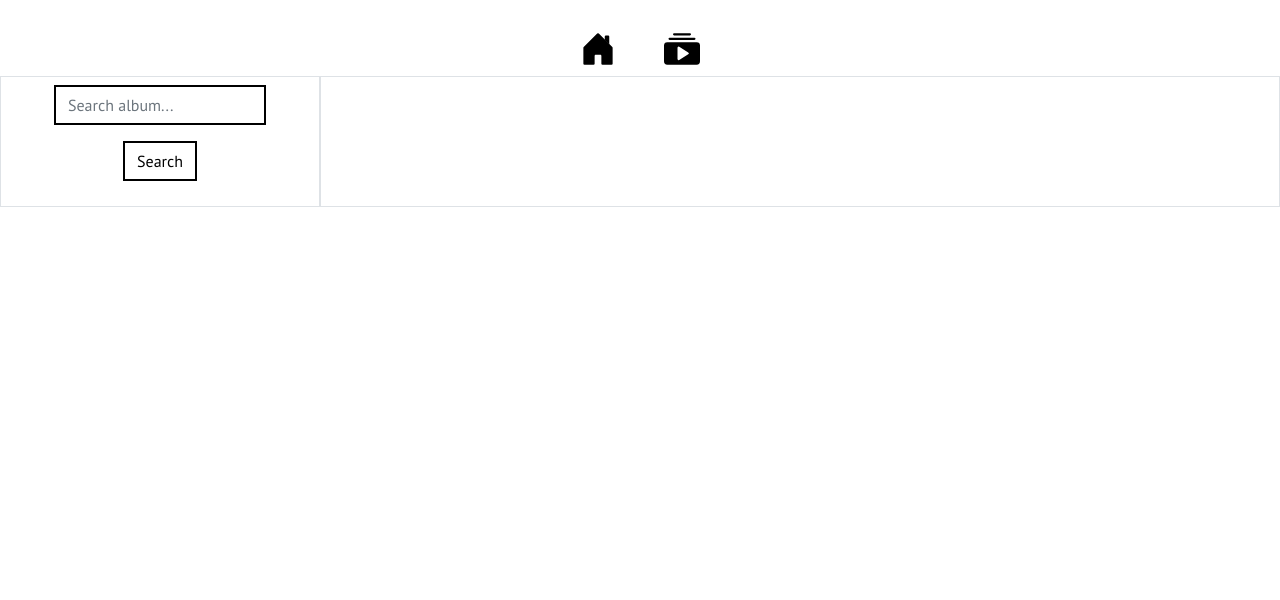
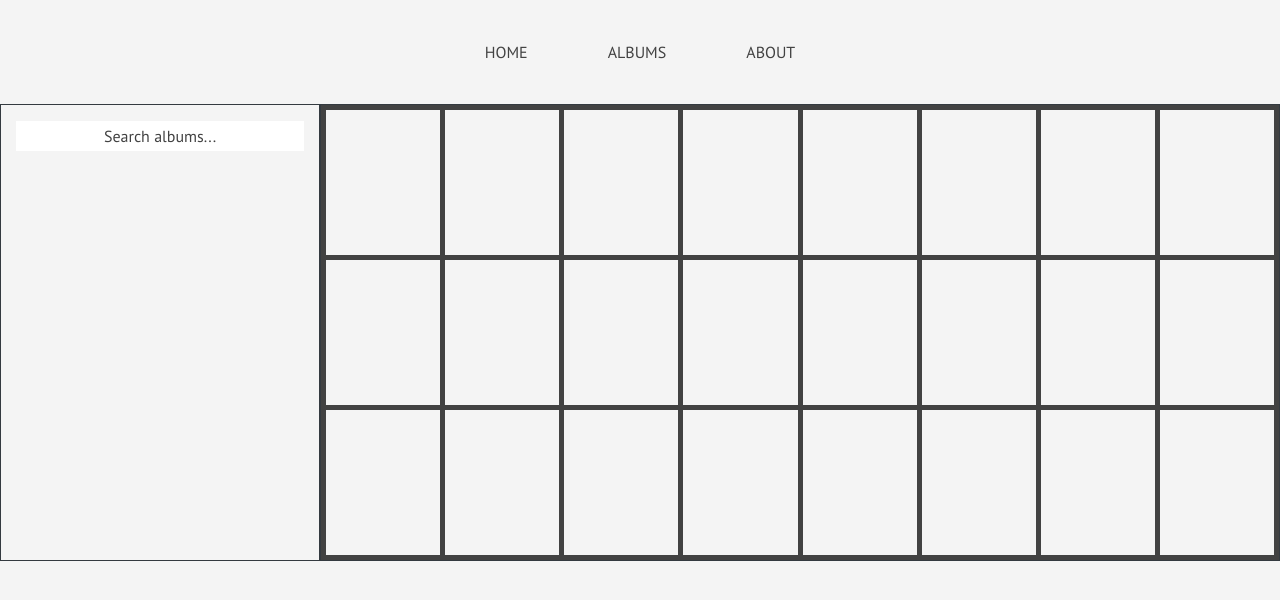
Before and after one commit to cameronconway3/album-chart-builder, a React (Create React App) app in the folder client/: page / in a window 1280 px wide. Shown: the top 600 px of the page. Built offline with nearby package versions, Linux system fonts and the light colour scheme.

Commit message:
Algum Chart

```diff
--- a/client/src/components/Album.js
+++ b/client/src/components/Album.js
@@ -10,7 +10,7 @@ const Album = props => {
                 data-numofsongs={props.numOfSongs}
                 data-albumimage={props.albumImage}
                 data-albumrating={props.albumRating}
-                src={props.albumImage} class="card-img-top my-albums" alt={`${props.album} - ${props.artists}`}
+                src={props.albumImage} className="card-img-top my-albums" alt={`${props.album} - ${props.artists}`}
             />
         </div>
     );
--- a/client/src/components/AlbumContext.js
+++ b/client/src/components/AlbumContext.js
@@ -5,9 +5,21 @@ export const AlbumContext = createContext();
 export const AlbumProvider = props => {
 
     const [albums, setAlbums] = useState([]);
+    const [albumsInChart, setAlbumsInChart] = useState(20)
+    const [albumsPerRow, setAlbumsPerRow] = useState(8)
+
+    const value = {
+        albums,
+        setAlbums,
+        albumsInChart,
+        setAlbumsInChart,
+        albumsPerRow,
+        setAlbumsPerRow,
+    }
+
 
     return (
-        <AlbumContext.Provider value={[albums, setAlbums]}>
+        <AlbumContext.Provider value={value}>
             {/* Pass down to all components where the Provider is defined */}
             {props.children}
         </AlbumContext.Provider>
--- a/client/src/components/App.js
+++ b/client/src/components/App.js
@@ -15,11 +15,11 @@ function App() {
                 <div className="row">
                     <Header />
                 </div>
-                <div class="row">
-                    <div class="col-md-3 border">
+                <div className="row">
+                    <div className="col-md-3 border border-dark">
                         <SearchAlbums />
                     </div>
-                    <div class="col-md-9 border">
+                    <div className="col-md-9 border border-dark">
                         <DisplayAlbums />
                     </div>
                 </div>
--- /dev/null
+++ b/client/src/components/Chart.js
@@ -0,0 +1,64 @@
+import React, { useEffect, useContext, useState } from 'react';
+import { AlbumContext } from './AlbumContext';
+
+const Chart = () => {
+
+    const {
+        albums,
+        setAlbums,
+    } = useContext(AlbumContext);
+
+    const {
+        albumsInChart,
+        setAlbumsInChart
+    } = useContext(AlbumContext);
+    const {
+        albumsPerRow,
+        setAlbumsPerRow,
+    } = useContext(AlbumContext);
+
+    useEffect(() => {
+
+        const chartPos = document.querySelector(".chart");
+        chartPos.innerHTML = ""
+
+        const tableRows = albumsInChart/albumsPerRow;
+
+        let chartTable = "";
+
+        chartTable += "<tbody>";
+        for(let i = 0; i < tableRows; i++) {
+            chartTable += "<tr>";
+            for(let j = 0; j < albumsPerRow; j++) {
+                let code = `${i}${j}`;
+                if(albums[parseInt(code)]) {
+                    chartTable += `<td className='active' data-positionid=${parseInt(code)}>
+                        <img
+                            albumId="${albums[parseInt(code)].albumId}"
+                            album="${albums[parseInt(code)].album}"
+                            artists="${albums[parseInt(code)].artists}"
+                            numOfSongs="${albums[parseInt(code)].numOfSongs}"
+                            albumRating="${albums[parseInt(code)].albumRating}"
+                            src="${albums[parseInt(code)].albumImage}"
+                        />
+                    </td>`;
+                } else {
+                    chartTable += `<td data-positionid=${parseInt(code)}>
+
+                    </td>`;
+                }
+            }
+            chartTable += "</tr>";
+        }
+        chartTable += "</tbody>";
+
+        chartPos.insertAdjacentHTML("beforeend", chartTable)
+
+    })
+
+    return (
+        <table className="chart border"></table>
+    )
+}
+
+export default Chart;
--- a/client/src/components/DisplayAlbums.js
+++ b/client/src/components/DisplayAlbums.js
@@ -3,16 +3,20 @@ import { AlbumContext } from './AlbumContext';
 
 // Album Component
 import Album from './Album';
+import Chart from './Chart';
 
 const DisplayAlbums = () => {
 
-    const [albums, setAlbums] = useContext(AlbumContext);
+    const {
+        albums,
+        setAlbums,
+    } = useContext(AlbumContext);
 
     useEffect(() => {
         const myAlbums = document.querySelectorAll(".my-albums");
 
         for(let i = 0; i < myAlbums.length; i++) {
-            console.log(myAlbums[i])
+            // console.log(myAlbums[i])
             myAlbums[i].addEventListener("click", () => {
                 const albumId = myAlbums[i].dataset.id;
                 const albumName = myAlbums[i].dataset.albumname;
@@ -41,9 +45,8 @@ const DisplayAlbums = () => {
     }
 
     return (
-        // <div className="border border-dark">
         <div className="row justify-content-center">
-                {albums.map( album =>
+            {/* {albums.map( album =>
                 <Album
                     albumId = {album.albumId}
                     album = {album.album}
@@ -53,9 +56,11 @@ const DisplayAlbums = () => {
                     albumRating = {album.albumRating}
                     key = {album.albumId.toString()}
                 />
-                )}
-            {/* </div> */}
+            )} */}
+
+            <Chart />
         </div>
+
     )
 }
 
--- a/client/src/components/Header.js
+++ b/client/src/components/Header.js
@@ -4,25 +4,40 @@ const Header = () => {
 
     return (
 
+            // <div className="col-md-12">
+            //     <ul class="nav justify-content-center mt-2 header">
+            //         <li class="nav-item">
+            //             <a class="nav-link active mr-2" href="#">
+            //                 <svg width="2.25em" height="2.25em" viewBox="0 0 16 16" class="bi bi-house-door-fill home-icon" fill="currentColor" xmlns="http://www.w3.org/2000/svg">
+            //                     <path d="M6.5 10.995V14.5a.5.5 0 0 1-.5.5H2a.5.5 0 0 1-.5-.5v-7a.5.5 0 0 1 .146-.354l6-6a.5.5 0 0 1 .708 0l6 6a.5.5 0 0 1 .146.354v7a.5.5 0 0 1-.5.5h-4a.5.5 0 0 1-.5-.5V11c0-.25-.25-.5-.5-.5H7c-.25 0-.5.25-.5.495z"/>
+            //                     <path fillRule="evenodd" d="M13 2.5V6l-2-2V2.5a.5.5 0 0 1 .5-.5h1a.5.5 0 0 1 .5.5z"/>
+            //                 </svg>
+            //             </a>
+            //         </li>
+            //         <li class="nav-item">
+            //             <a class="nav-link ml-2" href="#">
+            //                 <svg width="2.25em" height="2.25em" viewBox="0 0 16 16" class="bi bi-collection-play-fill library-icon" fill="currentColor" xmlns="http://www.w3.org/2000/svg">
+            //                     <path fillRule="evenodd" d="M1.5 14.5A1.5 1.5 0 0 1 0 13V6a1.5 1.5 0 0 1 1.5-1.5h13A1.5 1.5 0 0 1 16 6v7a1.5 1.5 0 0 1-1.5 1.5h-13zm5.265-7.924A.5.5 0 0 0 6 7v5a.5.5 0 0 0 .765.424l4-2.5a.5.5 0 0 0 0-.848l-4-2.5zM2 3a.5.5 0 0 0 .5.5h11a.5.5 0 0 0 0-1h-11A.5.5 0 0 0 2 3zm2-2a.5.5 0 0 0 .5.5h7a.5.5 0 0 0 0-1h-7A.5.5 0 0 0 4 1z"/>
+            //                 </svg>
+            //             </a>
+            //         </li>
+            //     </ul>
+            // </div>
+
             <div className="col-md-12">
-                <ul class="nav justify-content-center mt-4 header">
-                    <li class="nav-item">
-                        <a class="nav-link active mr-2" href="#">
-                            <svg width="2.25em" height="2.25em" viewBox="0 0 16 16" class="bi bi-house-door-fill home-icon" fill="currentColor" xmlns="http://www.w3.org/2000/svg">
-                                <path d="M6.5 10.995V14.5a.5.5 0 0 1-.5.5H2a.5.5 0 0 1-.5-.5v-7a.5.5 0 0 1 .146-.354l6-6a.5.5 0 0 1 .708 0l6 6a.5.5 0 0 1 .146.354v7a.5.5 0 0 1-.5.5h-4a.5.5 0 0 1-.5-.5V11c0-.25-.25-.5-.5-.5H7c-.25 0-.5.25-.5.495z"/>
-                                <path fillRule="evenodd" d="M13 2.5V6l-2-2V2.5a.5.5 0 0 1 .5-.5h1a.5.5 0 0 1 .5.5z"/>
-                            </svg>
-                        </a>
+                <ul className="nav justify-content-center header">
+                    <li className="nav-item">
+                        <a className="nav-link active p-4 m-3" href="#">Home</a>
                     </li>
-                    <li class="nav-item">
-                        <a class="nav-link ml-2" href="#">
-                            <svg width="2.25em" height="2.25em" viewBox="0 0 16 16" class="bi bi-collection-play-fill library-icon" fill="currentColor" xmlns="http://www.w3.org/2000/svg">
-                                <path fillRule="evenodd" d="M1.5 14.5A1.5 1.5 0 0 1 0 13V6a1.5 1.5 0 0 1 1.5-1.5h13A1.5 1.5 0 0 1 16 6v7a1.5 1.5 0 0 1-1.5 1.5h-13zm5.265-7.924A.5.5 0 0 0 6 7v5a.5.5 0 0 0 .765.424l4-2.5a.5.5 0 0 0 0-.848l-4-2.5zM2 3a.5.5 0 0 0 .5.5h11a.5.5 0 0 0 0-1h-11A.5.5 0 0 0 2 3zm2-2a.5.5 0 0 0 .5.5h7a.5.5 0 0 0 0-1h-7A.5.5 0 0 0 4 1z"/>
-                            </svg>
-                        </a>
+                    <li className="nav-item">
+                        <a className="nav-link active p-4 m-3" href="#">Albums</a>
+                    </li>
+                    <li className="nav-item">
+                        <a className="nav-link active p-4 m-3" href="#">About</a>
                     </li>
                 </ul>
             </div>
+
 
     )
 }
--- a/client/src/components/SearchAlbums.js
+++ b/client/src/components/SearchAlbums.js
@@ -16,7 +16,10 @@ const SearchAlbums = () => {
     const [loading, setLoading] = useState('');
 
     // Use album context
-    const [albums, setAlbums] = useContext(AlbumContext);
+    const {
+        albums,
+        setAlbums,
+    } = useContext(AlbumContext);
 
     const searchAlbum = e => {
         e.preventDefault();
@@ -133,15 +136,10 @@ const SearchAlbums = () => {
         <React.Fragment>
             <div className="row">
                 <div className="col-md-12">
-                    <form onSubmit={searchAlbum} className="search-album form-inline justify-content-center mb-3">
-
-                        <div className="form-group m-2 text-center">
-                            <input type="text" className="form-control" id="search-album" placeholder="Search album..." value={albumName} onChange={updateAlbumToSearch} />
+                    <form onSubmit={searchAlbum} className="search-album justify-content-center mb-3">
+                        <div className="form-group mt-3 text-center">
+                            <input type="text" className="form-control" id="search-album" placeholder="Search albums..." value={albumName} onChange={updateAlbumToSearch} />
                         </div>
-                        <div className="text-center">
-                            <button className="btn btn-primary m-2" id="search-album-submit">Search</button>
-                        </div>
-
                     </form>
                 </div>
             </div>
--- a/client/src/index.css
+++ b/client/src/index.css
@@ -3,13 +3,14 @@ body {
     font-family: 'PT Sans', sans-serif;;
     -webkit-font-smoothing: antialiased;
     -moz-osx-font-smoothing: grayscale;
-    /* background-color: #5fcf80; */
+    background-color: #F4F4F4;
 }
 
 code {
     font-family: source-code-pro, Menlo, Monaco, Consolas, 'Courier New', monospace;
 }
 
+/* General */
 h1, h2, h3, h4, h5, h6 {
     margin-top: 0;
     margin-bottom: 0;
@@ -25,20 +26,33 @@ h1, h2, h3, h4, h5, h6 {
     color: black;
 }
 
+.header a {
+    color: #424242;
+    font-size: 16px;
+    text-transform: uppercase;
+}
+
 /* Search Album */
+.search-albums {
+
+}
 form #search-album {
-    border: 2px solid black;
-    height: 40px;
+    border: none;
+    height: 30px;
+    border-radius: 0;
     color: black;
-    border-radius: 0;
+    outline:none;
+    outline-width: 0;
+    box-shadow: none;
+    -moz-box-shadow: none;
+    -webkit-box-shadow: none;
+    text-align: center;
 }
-form #search-album-submit {
-    border: 2px solid black;
-    background-color: white;
-    color: black;
-    height: 40px;
-    border-radius: 0;
+form #search-album::placeholder {
+    color: #424242;
+    text-align: center;
 }
+
 .choose-album {
     width: 110px;
     height: 110px;
@@ -49,3 +63,18 @@ form #search-album-submit {
     height: 150px;
     width: 150px;
 }
+
+/* Chart */
+.chart {
+   table-layout: fixed;
+}
+.chart td {
+    height: 150px;
+    width: 150px;
+    border: 5px solid #424242;
+}
+.chart td img {
+    height: 100%;
+    width: 100%;
+    transform: scale(1.02);
+}
```
Lines whose indentation alone changed are shown as unchanged.
